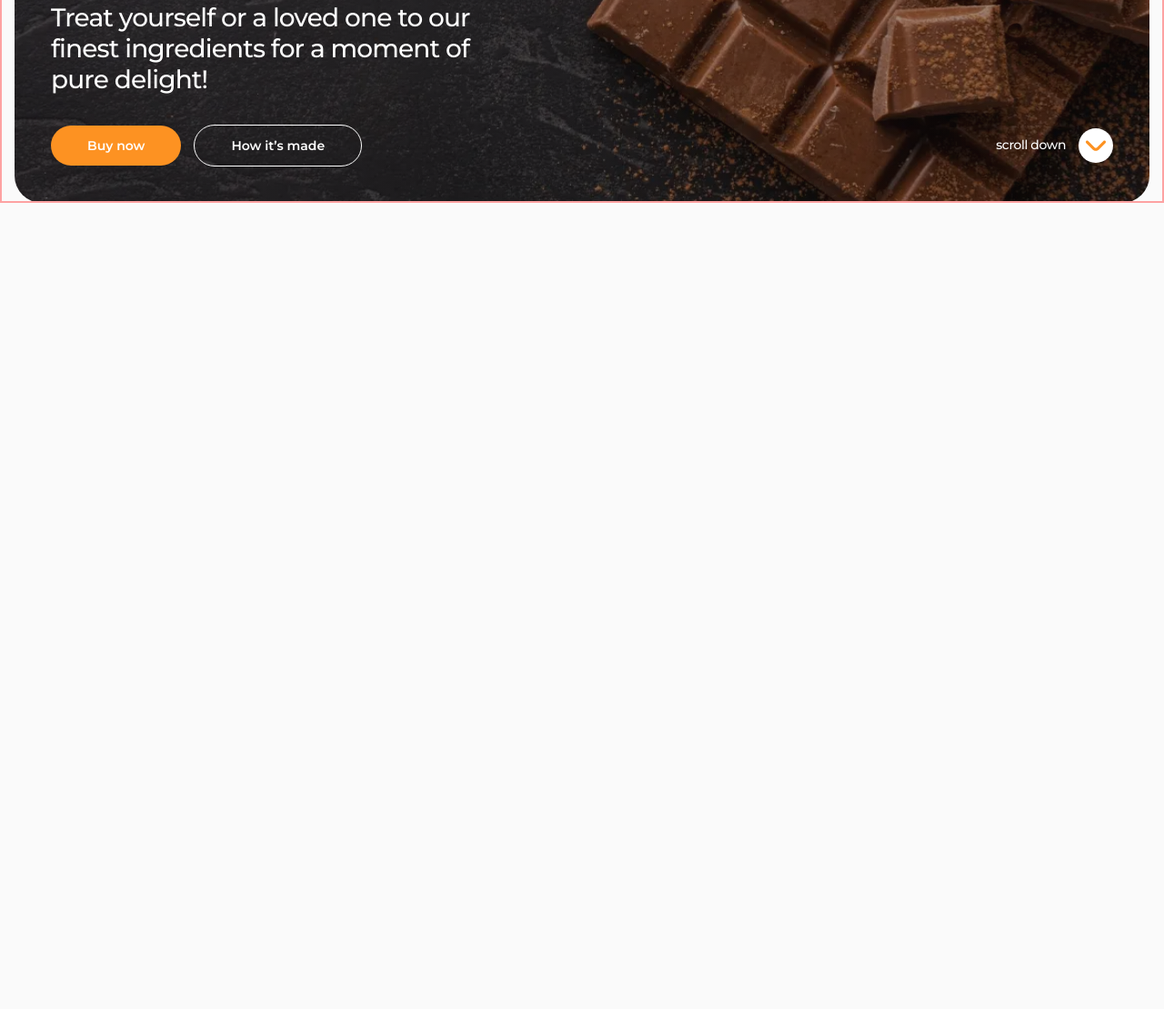
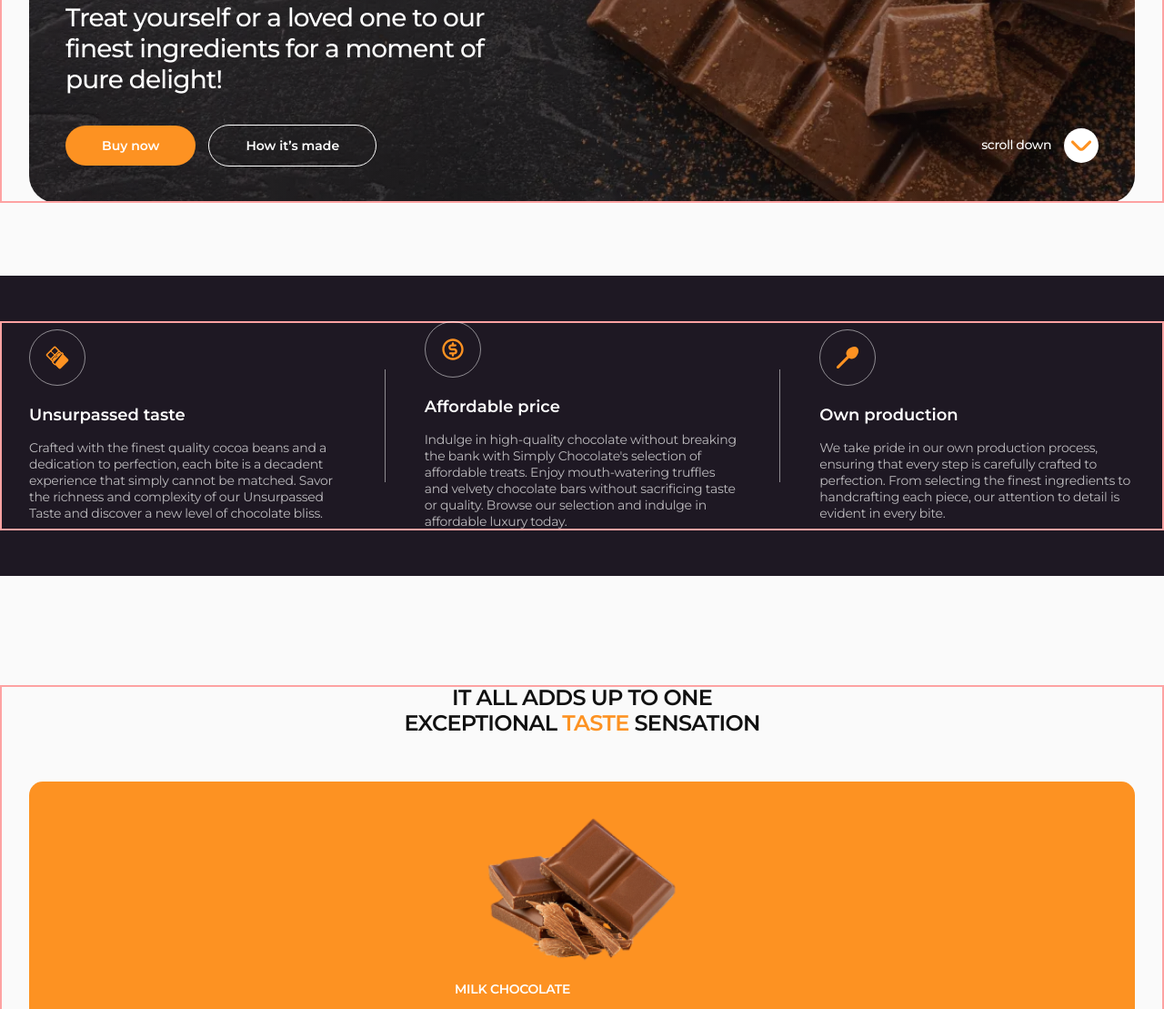
Before and after one commit to svetlanagim/Chocolate, a plain HTML site: page index.html in a window 1280 px wide. Shown: the part 466-1575 px from the top of the page at 91% size. Before the commit the page ends 800 px from the top, so only its background shows below. Drawn offline with Linux system fonts and the light colour scheme; a script that the page names is missing.

Commit message:
benefits, ingredient

```diff
--- a/css/styles.css
+++ b/css/styles.css
@@ -91,7 +91,6 @@ img {
     height: auto;
 }
 
-
 body {
     font-family: "Montserrat", sans-serif;
     font-weight: 400;
@@ -99,6 +98,21 @@ body {
     background: #fafafa;
 }
 
+section:not(:first-of-type) {
+    margin-bottom: 80px;
+}
+
+@media only screen and (min-width: 768px) {
+    section:not(:first-of-type) {
+        margin-bottom: 100px;
+    }
+}
+
+@media only screen and (min-width: 1200px) {
+    section:not(:first-of-type) {
+        margin-bottom: 120px;
+    }
+}
 
 .container {
     min-width: 320px;
@@ -112,24 +126,23 @@ body {
 
 @media only screen and (min-width: 768px) {
     .container {
-        min-width: 736px;
-        margin: 0 auto;
-        padding: 0 16px;
+        min-width: 704px;
+        /* margin: 0 auto; */
+        padding: 0 32px;
     }
 }
 
 @media only screen and (min-width: 1200px) {
     .container {
-        min-width: 1168px;
+        min-width: 1136px;
         max-width: 1440px;
-        margin: 0 auto;
-        padding: 0 16px;
+        /* margin: 0 auto; */
     }
 }
 
-.section-title {
-    /* width: 412px; */
-    margin: 0 auto 50px;
+.title {
+    width: 283px;
+    margin: 0 auto 32px;
     font-weight: 600;
     font-size: 20px;
     line-height: 1.2;
@@ -140,7 +153,9 @@ body {
 }
 
 @media only screen and (min-width: 768px) {
-    .section-title {
+    .title {
+        width: 412px;
+        margin-bottom: 50px;
         font-size: 24px;
         line-height: 1.16;
     }
@@ -273,13 +288,14 @@ body {
     .menu {
         display: flex;
         align-items: center;
-        gap: 24px;
+        gap: 20px;
         margin-right: 28px;
     }
 }
 
 @media only screen and (min-width: 1200px) {
     .menu {
+        gap: 24px;
         margin-right: 90px;
     }
 }
@@ -350,6 +366,19 @@ body {
 /* #region HERO section */
 .hero {
     color: #fff;
+    margin-bottom: 80px;
+}
+
+@media only screen and (min-width: 768px) {
+    .hero {
+        margin-bottom: -40px;
+    }
+}
+
+@media only screen and (min-width: 1200px) {
+    .hero {
+        margin-bottom: 80px;
+    }
 }
 
 .hero-container {
@@ -449,7 +478,6 @@ body {
     transition: fill 50ms cubic-bezier(0.4, 0, 1, 1), background-color 50ms cubic-bezier(0.4, 0, 1, 1), transform 50ms cubic-bezier(0.4, 0, 1, 1);
 }
 
-
 @media only screen and (min-width: 768px) {
     .hero-scroll {
         width: 38px;
@@ -457,12 +485,6 @@ body {
     }
 }
 
-/*
-.hero-scroll:hover,
-.hero-scroll:focus {
-    fill: #fff;
-    background-color: #fd9222;
-} */
 
 /* #endregion HERO section */
 
@@ -488,21 +510,81 @@ body {
 
 .benefits-list {
     display: flex;
-    justify-content: space-between;
-    gap: 88px;
+    flex-direction: column;
+    flex-wrap: wrap;
+    align-items: center;
+    gap: 20px;
+
+}
+
+@media only screen and (min-width: 768px) {
+    .benefits-list {
+        flex-direction: row;
+        gap: 44px 88px;
+    }
+}
+
+@media only screen and (min-width: 1200px) {
+    .benefits-list {
+        justify-content: space-between;
+        gap: 88px;
+    }
 }
 
 .benefits-item {
-    width: 308px;
+    width: 100%;
+    position: relative;
+}
+
+@media only screen and (min-width: 768px) {
+    .benefits-item {
+        width: calc((100% - 88px * 1) / 2);
+        /* width: 308px; */
+    }
+}
+
+@media only screen and (min-width: 1200px) {
+    .benefits-item {
+        width: calc((100% - 88px * 2) / 3);
+    }
+}
+
+@media only screen and (min-width: 1200px) {
+    .benefits-item:not(:last-child)::after {
+        content: '';
+        position: absolute;
+        top: calc(50% - 124px / 2);
+        right: -45px;
+        width: 1px;
+        height: 124px;
+        display: block;
+        background-color: rgba(255, 255, 255, 0.5);
+    }
+}
+
+
+.benefits-icon {
+    border: 1px solid rgba(255, 255, 255, 0.5);
+    border-radius: 365px;
+    width: 62px;
+    height: 62px;
+
+    display: flex;
+    align-items: center;
+    justify-content: center;
+    color: #fd9222;
+    margin-bottom: 22px;
+}
+
+.benefits-icon-svg {
+    fill: currentColor;
 }
 
 .benefits-title {
     font-weight: 600;
     font-size: 18px;
-    line-height: 1.22;
     color: #fff;
     margin-bottom: 18px;
-
 }
 
 .benefits-desc {
@@ -511,24 +593,43 @@ body {
     color: rgba(255, 255, 255, 0.7);
 }
 
+@media only screen and (min-width: minwidthpx) {
+    .benefits-desc {
+        line-height: 1.28;
+    }
+}
+
 /* #endregion benefits */
 
 /* ingredients */
 /* #region ingredients */
-.ingredients {
-    padding-top: 120px;
-}
+.ingredients {}
 
 .ingredients-list {
     display: flex;
+    flex-direction: column;
     flex-wrap: wrap;
     gap: 32px;
 }
 
 .ingredients-item {
     border-radius: 15px;
-    width: calc((100% - 3 * 32px) / 4);
-    padding: 28px 23px;
+    width: 100%;
+    height: 270px;
+    /* width: calc((100% - 3 * 32px) / 4); */
+    padding: 28px 28px;
+
+    display: flex;
+    justify-content: center;
+}
+
+.ingredients-item-card {
+    /* background-color: #111; */
+    display: flex;
+    flex-direction: column;
+    gap: 16px;
+    width: 280px;
+
 }
 
 /* ? a * n + b */
@@ -546,8 +647,13 @@ body {
     color: #ffffff;
 }
 
-.ingredients-ill {
-    margin-bottom: 36px;
+
+
+.ingredients-img {
+    /* margin-bottom: 36px; */
+    margin: 0 22px;
+    justify-content: center;
+    object-fit: contain;
 }
 
 .ingredients-title {
--- a/index.html
+++ b/index.html
@@ -129,11 +129,16 @@
       </section>
 
       <!-- benefits -->
-      <section class="benefits none" id="benefits">
+      <section class="benefits" id="benefits">
         <div class="container">
           <h2 class="visually-hidden">benefits</h2>
           <ul class="benefits-list">
             <li class="benefits-item">
+              <div class="benefits-icon">
+                <svg class="benefits-icon-svg" width="28" height="28">
+                  <use href="./images/icons/symbol.svg#icon-chocolate"></use>
+                </svg>
+              </div>
               <h3 class="benefits-title">Unsurpassed taste</h3>
               <p class="benefits-desc">
                 Crafted with the finest quality cocoa beans and a dedication to
@@ -143,6 +148,11 @@
               </p>
             </li>
             <li class="benefits-item">
+              <div class="benefits-icon">
+                <svg class="benefits-icon-svg" width="28" height="28">
+                  <use href="./images/icons/symbol.svg#icon-coin"></use>
+                </svg>
+              </div>
               <h3 class="benefits-title">Affordable price</h3>
               <p class="benefits-desc">
                 Indulge in high-quality chocolate without breaking the bank with
@@ -153,6 +163,11 @@
               </p>
             </li>
             <li class="benefits-item">
+              <div class="benefits-icon">
+                <svg class="benefits-icon-svg" width="28" height="28">
+                  <use href="./images/icons/symbol.svg#icon-spoon"></use>
+                </svg>
+              </div>
               <h3 class="benefits-title">Own production</h3>
               <p class="benefits-desc">
                 We take pride in our own production process, ensuring that every
@@ -166,7 +181,7 @@
       </section>
 
       <!-- ingredients -->
-      <section class="ingredients none">
+      <section class="ingredients" id="ingredients">
         <div class="container">
           <h2 class="title">
             It all adds up to one exceptional
@@ -174,18 +189,20 @@
           </h2>
           <ul class="ingredients-list">
             <li class="ingredients-item">
-              <img
-                class="ingredients-ill"
-                src="./images/ingredients/img-1.png"
-                alt="MILK CHOCOLATE"
-                width="214"
-                height="160"
-              />
-              <h3 class="ingredients-title">MILK CHOCOLATE</h3>
+              <div class="ingredients-item-card">
+                <img
+                  class="ingredients-img"
+                  src="./images/ingredients/img-1.png"
+                  alt="MILK CHOCOLATE"
+                  width="236"
+                  height="176"
+                />
+                <h3 class="ingredients-title">MILK CHOCOLATE</h3>
+              </div>
             </li>
             <li class="ingredients-item">
               <img
-                class="ingredients-ill"
+                class="ingredients-img"
                 src="./images/ingredients/img-2.png"
                 alt="MILK"
                 width="214"
@@ -195,7 +212,7 @@
             </li>
             <li class="ingredients-item">
               <img
-                class="ingredients-ill"
+                class="ingredients-img"
                 src="./images/ingredients/img-3.png"
                 alt="NUTS"
                 width="214"
@@ -205,7 +222,7 @@
             </li>
             <li class="ingredients-item">
               <img
-                class="ingredients-ill"
+                class="ingredients-img"
                 src="./images/ingredients/img-4.png"
                 alt="SEMI - SWEET CHOCOLATE"
                 width="214"
@@ -215,7 +232,7 @@
             </li>
             <li class="ingredients-item">
               <img
-                class="ingredients-ill"
+                class="ingredients-img"
                 src="./images/ingredients/img-5.png"
                 alt="CACAO"
                 width="214"
@@ -225,7 +242,7 @@
             </li>
             <li class="ingredients-item">
               <img
-                class="ingredients-ill"
+                class="ingredients-img"
                 src="./images/ingredients/img-6.png"
                 alt="RASPBERRY"
                 width="214"
@@ -235,7 +252,7 @@
             </li>
             <li class="ingredients-item">
               <img
-                class="ingredients-ill"
+                class="ingredients-img"
                 src="./images/ingredients/img-7.png"
                 alt="COCONUT OIL"
                 width="214"
```
